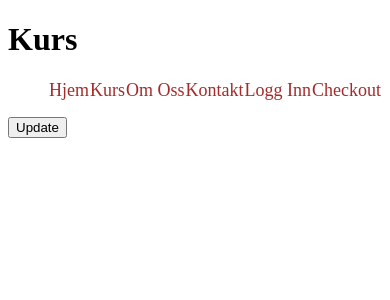
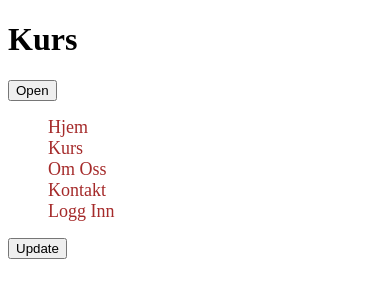
Before and after one commit to davemarong/JTI-Online-Course, a Next.js app: page /kurs in a window 390 px wide. Shown: the top 300 px of the page. Built offline with nearby package versions, Linux system fonts and the light colour scheme.

Commit message:
Add mobile-nav, unstyled icon

```diff
--- a/src/components/Nav/Nav.js
+++ b/src/components/Nav/Nav.js
@@ -1,18 +1,25 @@
 //   IMPORT
 // React
-import React, { useState, useEffect } from "react";
-
+import React, { useState, useEffect, useRef } from "react";
 // Next
 import Link from "next/link";
+// Material UI
+import useMediaQuery from "@mui/material/useMediaQuery";
 // Components
 import { NavItemsPublic, NavItemsLoggedIn } from "./NavItems";
 // Styles
-import styles from "../../styles/Nav.module.scss";
+import desktopStyles from "./NavDesktop.module.scss";
+import mobileStyles from "./NavMobile.module.scss";
 // Functional components
 export default function Nav({ isLogged }) {
   // State
   const [navItems, setNavItems] = useState(NavItemsPublic);
-
+  const [styles, setStyles] = useState(desktopStyles);
+  // Media query
+  const matches = useMediaQuery("(min-width:600px)");
+  // Ref
+  const mobileNav = useRef(null);
+  // Effect
   useEffect(() => {
     if (isLogged) {
       setNavItems(NavItemsLoggedIn);
@@ -20,9 +27,27 @@ export default function Nav({ isLogged }) {
       setNavItems(NavItemsPublic);
     }
   }, [isLogged]);
+  useEffect(() => {
+    if (matches) {
+      setStyles(desktopStyles);
+    } else {
+      setStyles(mobileStyles);
+    }
+  }, [matches]);
+
+  // Functions
+  const handleToggleNav = () => {
+    if (mobileNav.current.className === `${styles.nav}`) {
+      mobileNav.current.className = `${styles.nav_hidden}`;
+    } else {
+      mobileNav.current.className = `${styles.nav}`;
+    }
+  };
+  // Return
   return (
     <nav className={styles.nav_container}>
-      <ul className={styles.nav}>
+      {!matches && <button onClick={handleToggleNav}>Open</button>}
+      <ul ref={mobileNav} className={styles.nav}>
         {navItems.map((item, id) => {
           return (
             <li className={styles.nav_item} key={item.id}>
--- a/src/components/Nav/NavItems.js
+++ b/src/components/Nav/NavItems.js
@@ -2,11 +2,11 @@ export const NavItemsPublic = [
   { title: "Hjem", href: "/", id: 0 },
   { title: "Kurs", href: "/kurs", id: 1 },
   // { title: "Min Side", href: "/min-side", id: 2 },
-  { title: "Om Oss", href: "/om-oss", id: 3 },
-  { title: "Kontakt", href: "/kontakt", id: 4 },
+  { title: "Om Oss", href: "/om-oss", id: 2 },
+  { title: "Kontakt", href: "/kontakt", id: 3 },
   // { title: "Registrer", href: "/registrer", id: 5 },
-  { title: "Logg Inn", href: "/logg-inn", id: 6 },
-  { title: "Checkout", href: "/checkout", id: 7 },
+  { title: "Logg Inn", href: "/logg-inn", id: 4 },
+  // { title: "Checkout", href: "/checkout", id: 7 },
 ];
 export const NavItemsLoggedIn = [
   { title: "Hjem", href: "/", id: 0 },
--- /dev/null
+++ b/src/components/Nav/NavMobile.module.scss
@@ -0,0 +1,22 @@
+.nav {
+  display: flex;
+  flex-direction: column;
+  list-style-type: none;
+  height: auto;
+
+  .nav_item {
+    .nav_item_a {
+      color: brown;
+      text-decoration: none;
+      font-size: large;
+      transition: color 0.3s;
+    }
+    .nav_item_a:hover {
+      color: black;
+    }
+  }
+}
+.nav_hidden {
+  height: 0;
+  overflow: hidden;
+}
```
Also changed, not shown: src/components/Nav/NavDesktop.module.scss (renamed from src/styles/Nav.module.scss).
